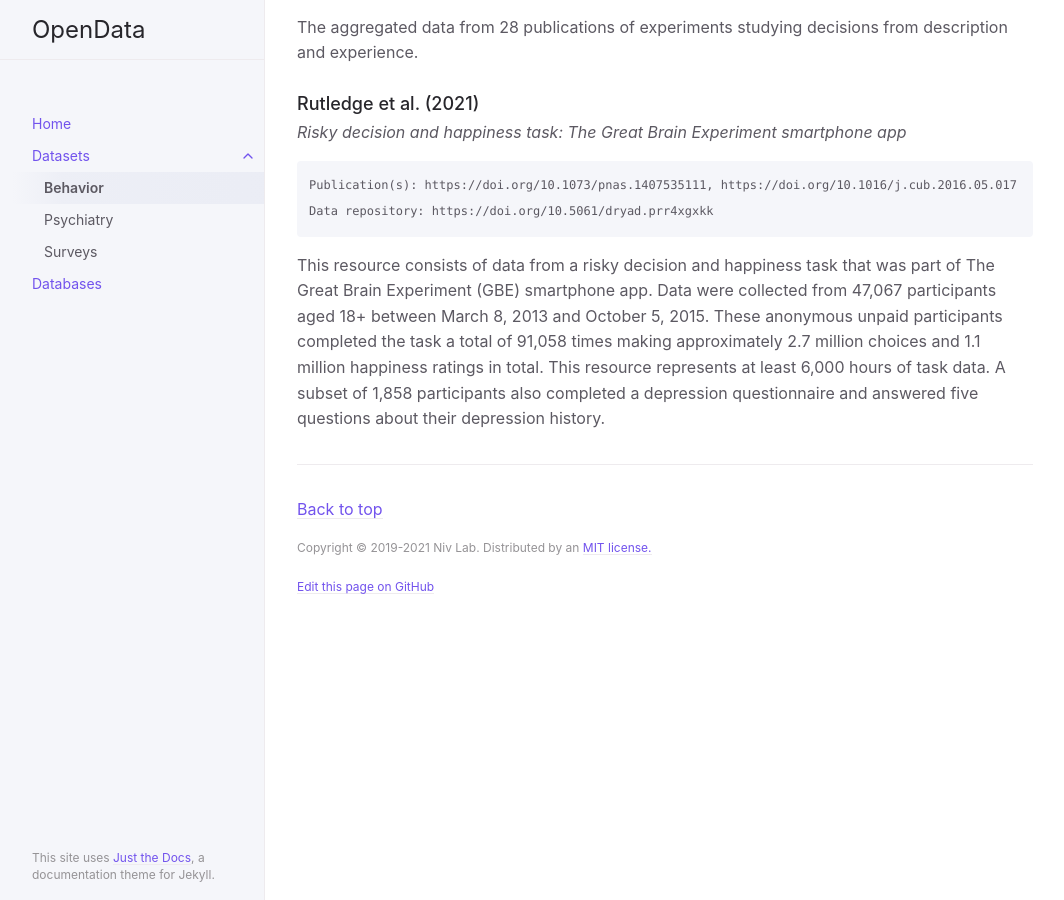
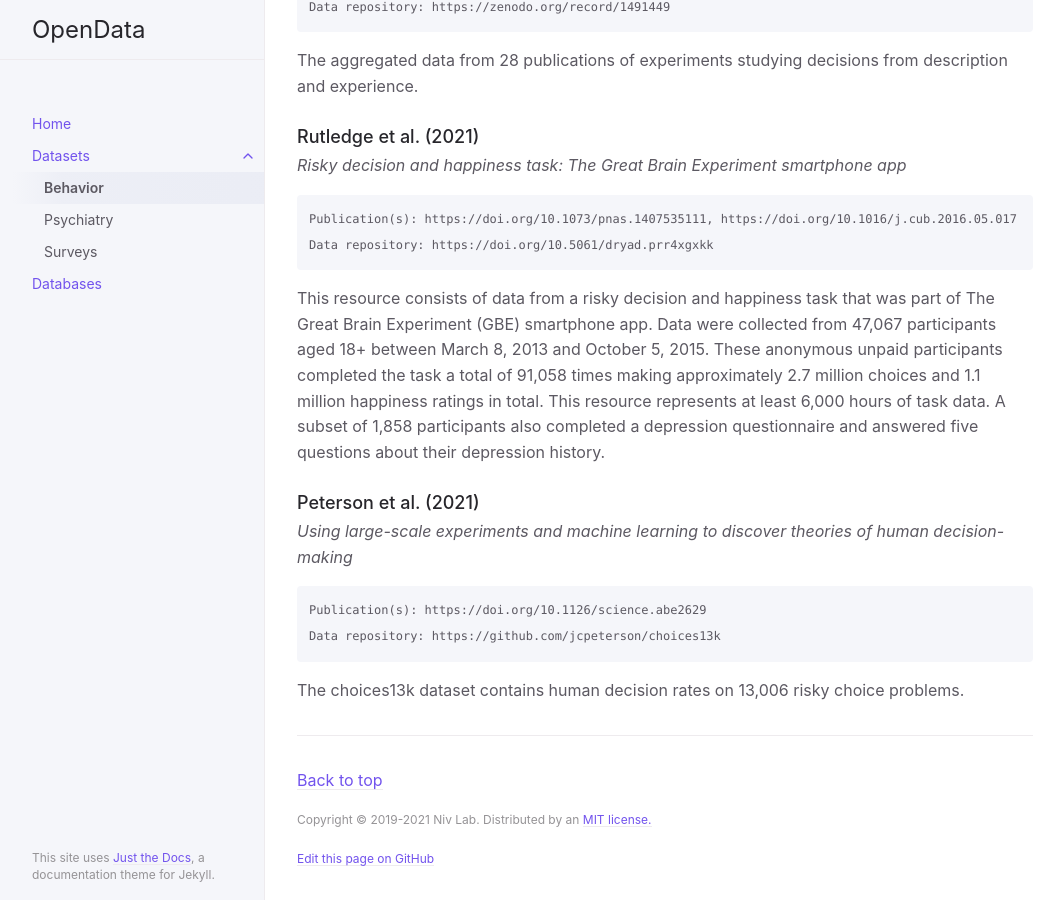
Before and after one commit to nivlab/opendata, a Jekyll site: the page built from docs/datasets/behavior.md, in a window 1280 px wide and 900 px high, scrolled down 11205 px. Shown: the whole window, without its empty margins (107-1171 px from the left). Built offline with Jekyll 4.4.1, drawn with Linux system fonts in a browser that asks for light colours; some of the changed text lies outside the part shown.

Commit message:
Update behavior.md

````diff
--- a/docs/datasets/behavior.md
+++ b/docs/datasets/behavior.md
@@ -453,3 +453,13 @@ Data repository: https://doi.org/10.5061/dryad.prr4xgxkk
 ```
 
 This resource consists of data from a risky decision and happiness task that was part of The Great Brain Experiment (GBE) smartphone app. Data were collected from 47,067 participants aged 18+ between March 8, 2013 and October 5, 2015. These anonymous unpaid participants completed the task a total of 91,058 times making approximately 2.7 million choices and 1.1 million happiness ratings in total. This resource represents at least 6,000 hours of task data. A subset of 1,858 participants also completed a depression questionnaire and answered five questions about their depression history.
+
+### Peterson et al. (2021)
+{: .to_toc }
+*Using large-scale experiments and machine learning to discover theories of human decision-making*
+```
+Publication(s): https://doi.org/10.1126/science.abe2629
+Data repository: https://github.com/jcpeterson/choices13k
+```
+
+The choices13k dataset contains human decision rates on 13,006 risky choice problems.
````
